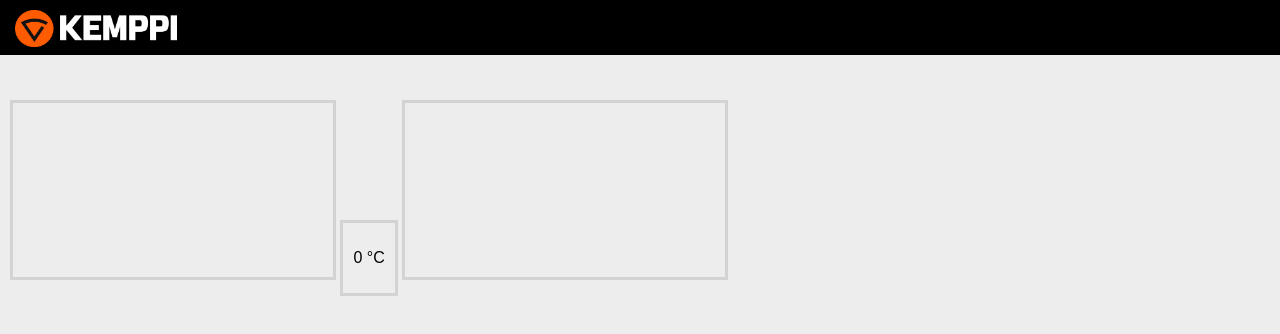
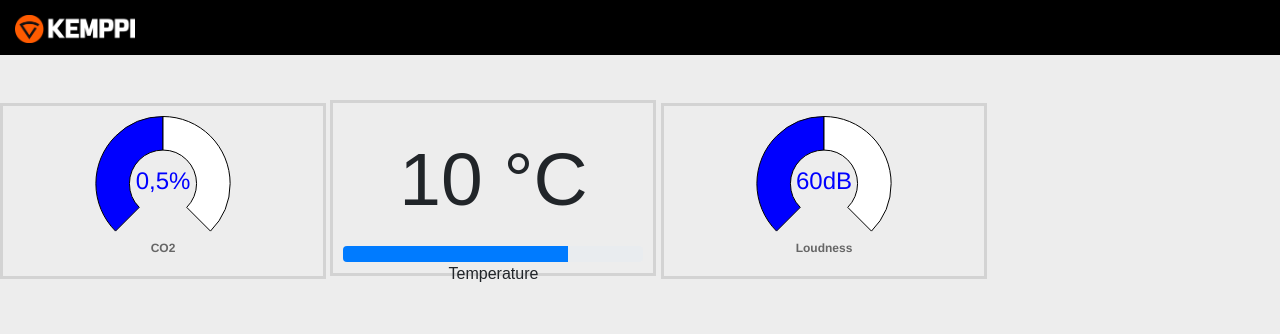
Before and after one commit to Mekyi/kemppi-hackaton, a website: page index.html in a window 1280 px wide. Drawn offline with nearby package versions, Linux system fonts and the light colour scheme; a web font is replaced by a local one.

Commit message:
temperature chart

```diff
--- a/index.html
+++ b/index.html
@@ -5,8 +5,8 @@
   <meta http-equiv="X-UA-Compatible" content="IE=edge">
   <title>Kemppi Hackaton</title>
   <meta name="viewport" content="width=device-width, initial-scale=1">
+  <link rel="stylesheet" href="https://stackpath.bootstrapcdn.com/bootstrap/4.3.1/css/bootstrap.min.css" integrity="sha384-ggOyR0iXCbMQv3Xipma34MD+dH/1fQ784/j6cY/iJTQUOhcWr7x9JvoRxT2MZw1T" crossorigin="anonymous">
   <link rel="stylesheet" type="text/css" media="screen" href="styles/main.css">
-  <script src="main.js"></script>
   <link rel="stylesheet" href="https://use.typekit.net/suw2qiv.css">
   <script src="node_modules/chart.js/dist/Chart.js"></script>
 </head>
@@ -17,20 +17,24 @@
     </div>
   </div>
 
-  <div id="charts" class="center" style="width:100%; height:300px;">
-    <span class="chart-container" style="display: inline-block">
+  <div id="charts" style="width:100%; height:300px;">
+    <span id="chart-container" style="display: inline-block">
       <canvas id="co2-chart"></canvas>
     </span>
-    <span class="chart-container" style="display: inline-block">
-      <p>0 °C</p>
+    <span class="temperature" id="chart-container" style="display: inline-block">
+      <div class="temperature-number">10 °C</div>
       <div class="progress">
-        <div class="progress-bar" role="progressbar" aria-valuenow="0" aria-valuemin="0" aria-valuemax="100"></div>
+        <div class="progress-bar w-75" role="progressbar" aria-valuenow="75" aria-valuemin="0" aria-valuemax="100"></div>
       </div>
+      <div id="temperature-label">Temperature</div>
     </span>
-    <span class="chart-container" style="display: inline-block">
+    <span id="chart-container" style="display: inline-block">
       <canvas id="db-chart"></canvas>
     </span>
   </div>
   <script src="main.js"></script>
+  <script src="https://code.jquery.com/jquery-3.3.1.slim.min.js" integrity="sha384-q8i/X+965DzO0rT7abK41JStQIAqVgRVzpbzo5smXKp4YfRvH+8abtTE1Pi6jizo" crossorigin="anonymous"></script>
+  <script src="https://cdnjs.cloudflare.com/ajax/libs/popper.js/1.14.7/umd/popper.min.js" integrity="sha384-UO2eT0CpHqdSJQ6hJty5KVphtPhzWj9WO1clHTMGa3JDZwrnQq4sF86dIHNDz0W1" crossorigin="anonymous"></script>
+  <script src="https://stackpath.bootstrapcdn.com/bootstrap/4.3.1/js/bootstrap.min.js" integrity="sha384-JjSmVgyd0p3pXB1rRibZUAYoIIy6OrQ6VrjIEaFf/nJGzIxFDsf4x0xIM+B07jRM" crossorigin="anonymous"></script>
 </body>
 </html>
--- a/main.js
+++ b/main.js
@@ -42,45 +42,7 @@ var plugin = Chart.pluginService.register({
       }
     }
   });
-var tempChart = new Chart(chart2, {
-    type: 'doughnut',
-    data: {
-        labels: ["CO2"],
-        datasets: [{
-            label: 'co2',
-            data: [50, 50],
-            backgroundColor: [
-                'blue',
-                'white'
-            ],
-            borderColor: [
-                'black',
-                'black'
-            ],
-            borderWidth: 1,
 
-        }]
-
-    },
-    options: {
-                cutoutPercentage: '50',
-                circumference: 1.5 * Math.PI,
-                rotation: 0.75 * Math.PI,
-                elements: {
-                    center: {
-                    text: "0,5%",
-                    color: "blue",
-                    fontStyle: 'helvetica',
-                    sidePadding: 2
-                    }
-                },
-                maintainAspectRatio: true,
-                legend: {
-                    display: false
-                }
-    },
-    plugins: plugin
-});
 var loudnessChart = new Chart(chart3, {
     type: 'doughnut',
     data: {
--- a/styles/main.css
+++ b/styles/main.css
@@ -1,3 +1,5 @@
+
+
 body {
   font-family: proxima-nova, sans-serif;
   font-style: normal;
@@ -16,24 +18,35 @@ body {
 }
 
 .logo {
-  padding: 10px 15px;
-  height: 36.88px;
-  width: 161.84px;
+  padding: 15px 15px;
+  width: 150px;
+  margin: auto;
   vertical-align: middle;
 }
 
 /* Chart */
-.chart-container {
+#chart-container {
   border: solid lightgrey;
   padding: 10px;
 }
 
 #charts {
   padding-top: 100px;
+  margin: auto;
+  vertical-align: middle;
 }
 
-.center {
-  margin: auto;
-  width: 50%;
+.temperature {
+  width: 326px;
+  height: 176px;
+}
+
+.temperature-number {
+  text-align: center;
+  font-size: 75px;
   padding: 10px;
 }
+
+#temperature-label {
+  text-align: center;
+}
```
